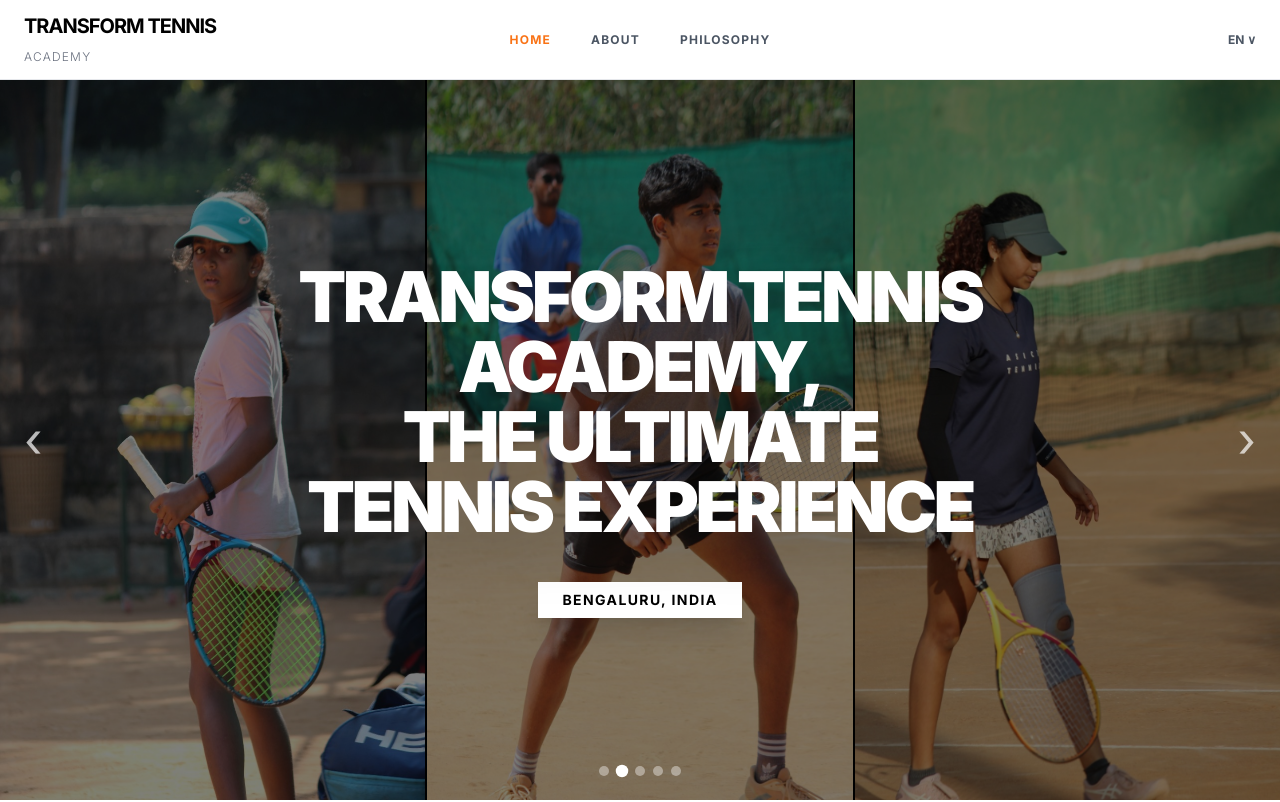
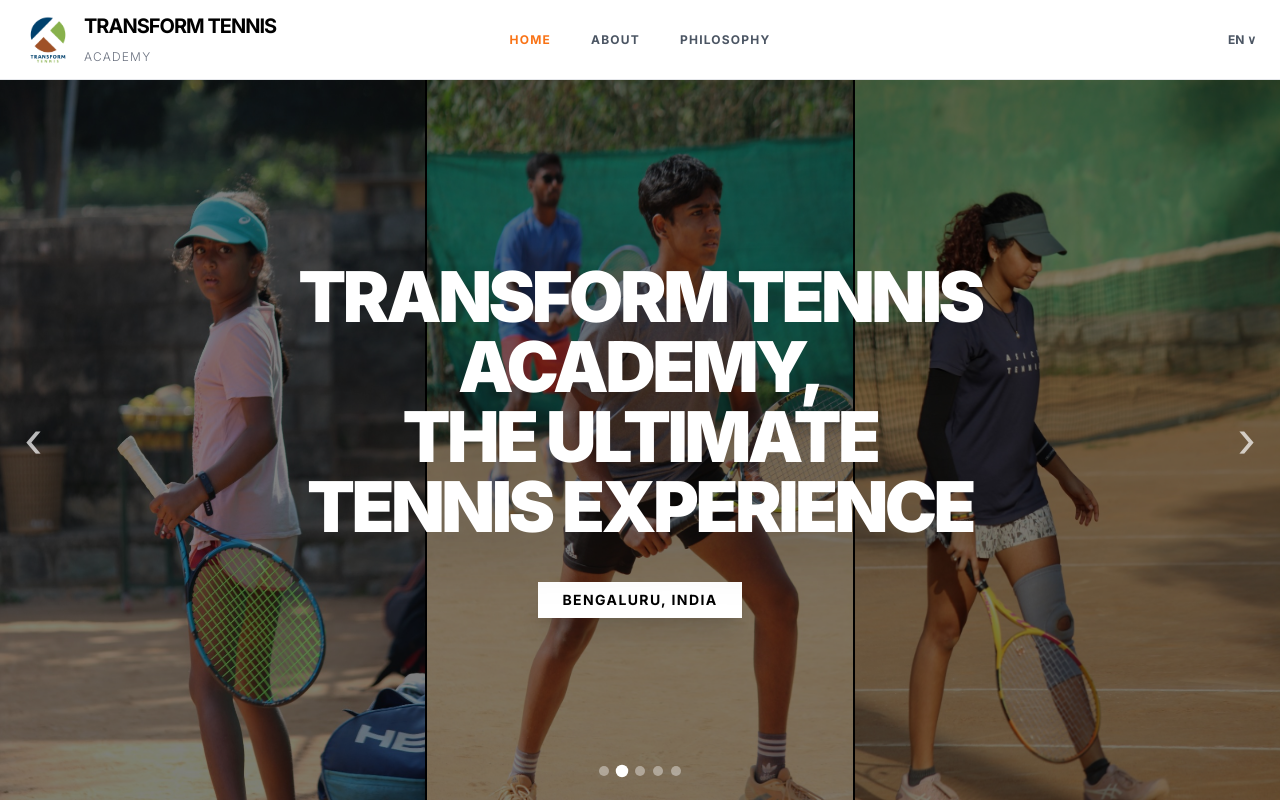
Before and after one commit to Basava808/Transform-Academy, a Next.js app: page / in a window 1280 px wide. Shown: the top 802 px of the page. Built offline with nearby package versions, Linux system fonts and the light colour scheme.

Commit message:
Update branch details, replace text logo with image, and update Adult Program photo

```diff
--- a/components/Navbar.tsx
+++ b/components/Navbar.tsx
@@ -23,9 +23,10 @@
     <>
       <header className="absolute top-0 w-full z-50 bg-white border-b border-gray-200 px-6 py-6 flex justify-between items-center h-[80px]">
         {/* Replace text with a logo layout similar to image */}
-        <div className="flex items-center space-x-2 lg:w-1/4">
-          <div className="text-xl md:text-xl font-bold tracking-tighter text-black uppercase leading-none">
-            Transform Tennis<br/><span className="text-xs tracking-widest text-gray-500 font-light">Academy</span>
+        <div className="flex items-center space-x-3 lg:w-1/4">
+          <img src="/images/logo.png" alt="Logo" className="h-10 md:h-12 w-auto object-contain" />
+          <div className="text-lg md:text-xl font-bold tracking-tighter text-black uppercase leading-none">
+            Transform Tennis<br/><span className="text-[10px] md:text-xs tracking-widest text-gray-500 font-light">Academy</span>
           </div>
         </div>
 
--- a/components/sections/Contact.tsx
+++ b/components/sections/Contact.tsx
@@ -8,15 +8,15 @@
     id: "bommanahalli",
     name: "Bommanahalli Branch",
     address: "16th Cross, 13th Main, Virat Nagar, Bommanahalli, Bengaluru – 560068",
-    phone: "73494 43332",
-    email: "bommanahalli@transformtennis.in",
+    phone: "7349443332",
+    email: "Ttabmh@gmail.com",
   },
   {
     id: "hennur",
     name: "Hennur Branch",
     address: "Ashwath Katte Road Bileshivale Dodda Gubbi, Post, Bengaluru, Karnataka 560077",
-    phone: "99009 47708",
-    email: "hennur@transformtennis.in",
+    phone: "9900947708",
+    email: "Ttahennur@gmail.com",
   },
 ];
 
--- a/components/sections/Programs.tsx
+++ b/components/sections/Programs.tsx
@@ -19,7 +19,7 @@
     {
       title: "Adult Program",
       description: "A program designed for adult players of all skill levels, whether you are learning tennis for the first time or returning.",
-      image: "/images/transform-tennis/Program 4.jpeg"
+      image: "/images/transform-tennis/current-batch.jpg"
     },
     {
       title: "Advanced / Competitive",
@@ -50,7 +50,7 @@
                 <img
                   src={program.image}
                   alt={program.title}
-                  className="w-full h-full object-cover group-hover:scale-105 transition-transform duration-700"
+                  className="w-full h-full object-fill group-hover:scale-105 transition-transform duration-700"
                 />
               </div>
               <div className="p-8">
```
Also changed, not shown: public/images/logo.png (added), public/images/transform-tennis/current-batch.jpg (added).
